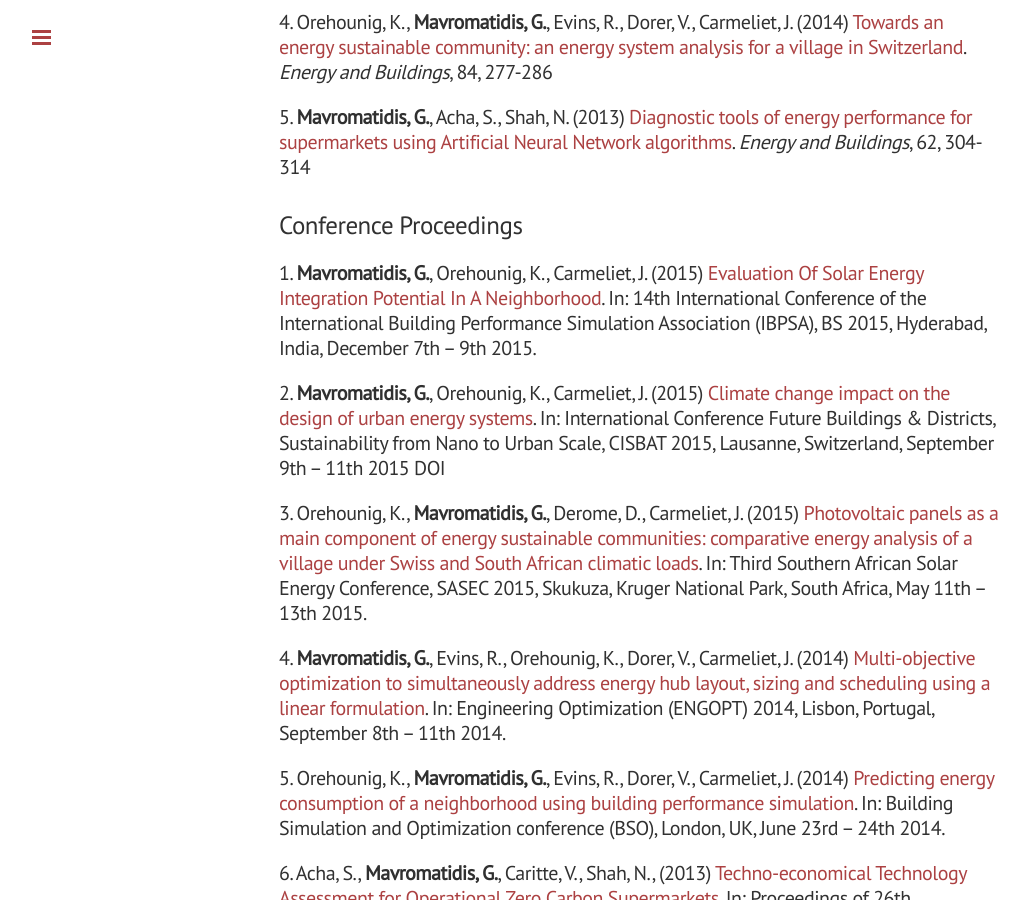
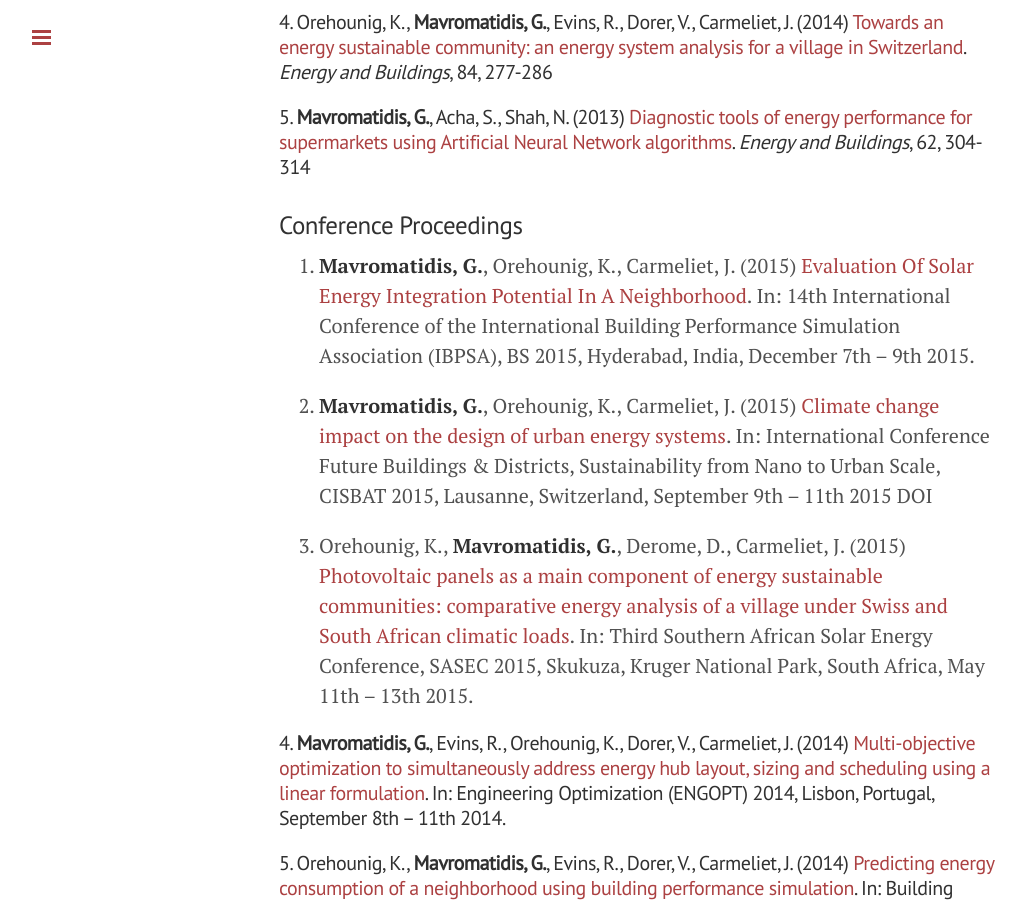
Before and after one commit to gmavrom33/gmavrom.github.io, a Jekyll site: the page built from publications.md, in a window 1280 px wide and 900 px high, scrolled down 514 px. Shown: the whole window, without its empty margins (1-1030 px from the left). Built offline with Jekyll 4.4.1, drawn with Linux system fonts in a browser that asks for light colours; nearby versions of some CDN libraries.

Commit message:
Update publications.md

```diff
--- a/publications.md
+++ b/publications.md
@@ -18,11 +18,11 @@ title: Publications
 ### Conference Proceedings
 
 
-##### 1.	**Mavromatidis, G.**, Orehounig, K., Carmeliet, J. (2015) [Evaluation Of Solar Energy Integration Potential In A Neighborhood](http://www.ibpsa.org/proceedings/BS2015/p2599.pdf){:target="_blank"}. In: 14th International Conference of the International Building Performance Simulation Association (IBPSA), BS 2015, Hyderabad, India, December 7th – 9th 2015.
+1.	**Mavromatidis, G.**, Orehounig, K., Carmeliet, J. (2015) [Evaluation Of Solar Energy Integration Potential In A Neighborhood](http://www.ibpsa.org/proceedings/BS2015/p2599.pdf){:target="_blank"}. In: 14th International Conference of the International Building Performance Simulation Association (IBPSA), BS 2015, Hyderabad, India, December 7th – 9th 2015.
 
-##### 2.	**Mavromatidis, G.**, Orehounig, K., Carmeliet, J. (2015) [Climate change impact on the design of urban energy systems](http://dx.doi.org/10.5075/epfl-cisbat2015-853-858){:target="_blank"}. In: International Conference Future Buildings & Districts, Sustainability from Nano to Urban Scale, CISBAT 2015, Lausanne, Switzerland, September 9th – 11th 2015 DOI
+2.	**Mavromatidis, G.**, Orehounig, K., Carmeliet, J. (2015) [Climate change impact on the design of urban energy systems](http://dx.doi.org/10.5075/epfl-cisbat2015-853-858){:target="_blank"}. In: International Conference Future Buildings & Districts, Sustainability from Nano to Urban Scale, CISBAT 2015, Lausanne, Switzerland, September 9th – 11th 2015 DOI
 
-##### 3.	Orehounig, K., **Mavromatidis, G.**, Derome, D., Carmeliet, J. (2015) [Photovoltaic panels as a main component of energy sustainable communities: comparative energy analysis of a village under Swiss and South African climatic loads](http://repository.up.ac.za/handle/2263/49577){:target="_blank"}. In: Third Southern African Solar Energy Conference, SASEC 2015, Skukuza, Kruger National Park, South Africa, May 11th – 13th 2015.
+3.	Orehounig, K., **Mavromatidis, G.**, Derome, D., Carmeliet, J. (2015) [Photovoltaic panels as a main component of energy sustainable communities: comparative energy analysis of a village under Swiss and South African climatic loads](http://repository.up.ac.za/handle/2263/49577){:target="_blank"}. In: Third Southern African Solar Energy Conference, SASEC 2015, Skukuza, Kruger National Park, South Africa, May 11th – 13th 2015.
 
 ##### 4.	**Mavromatidis, G.**, Evins, R., Orehounig, K., Dorer, V., Carmeliet, J. (2014) [Multi-objective optimization to simultaneously address energy hub layout, sizing and scheduling using a linear formulation](http://www.crcnetbase.com/doi/abs/10.1201/b17488-108){:target="_blank"}. In: Engineering Optimization (ENGOPT) 2014, Lisbon, Portugal, September 8th – 11th 2014.
 
```
